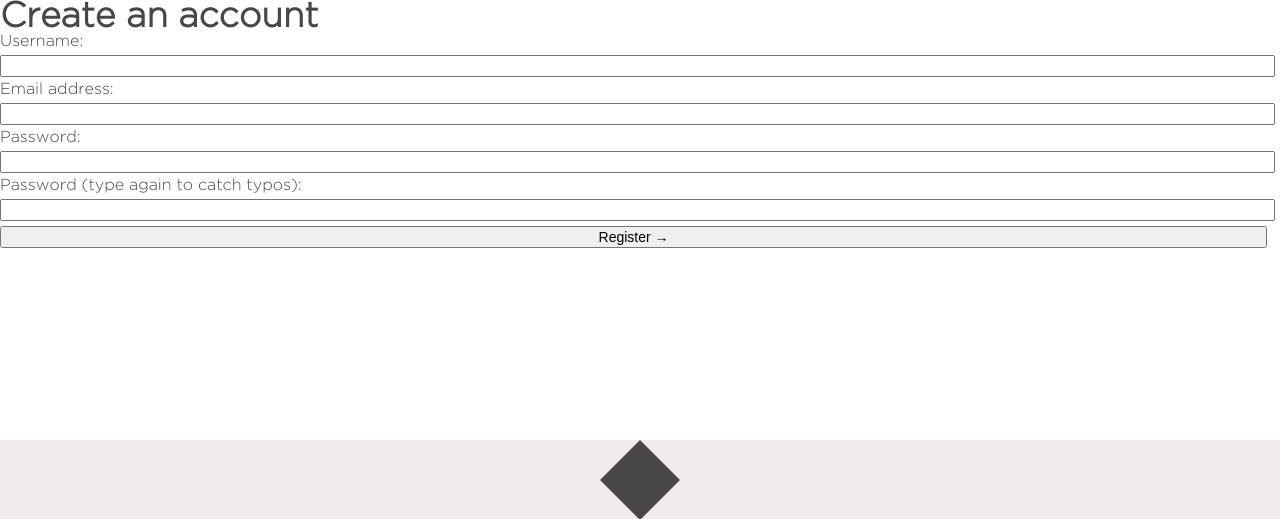
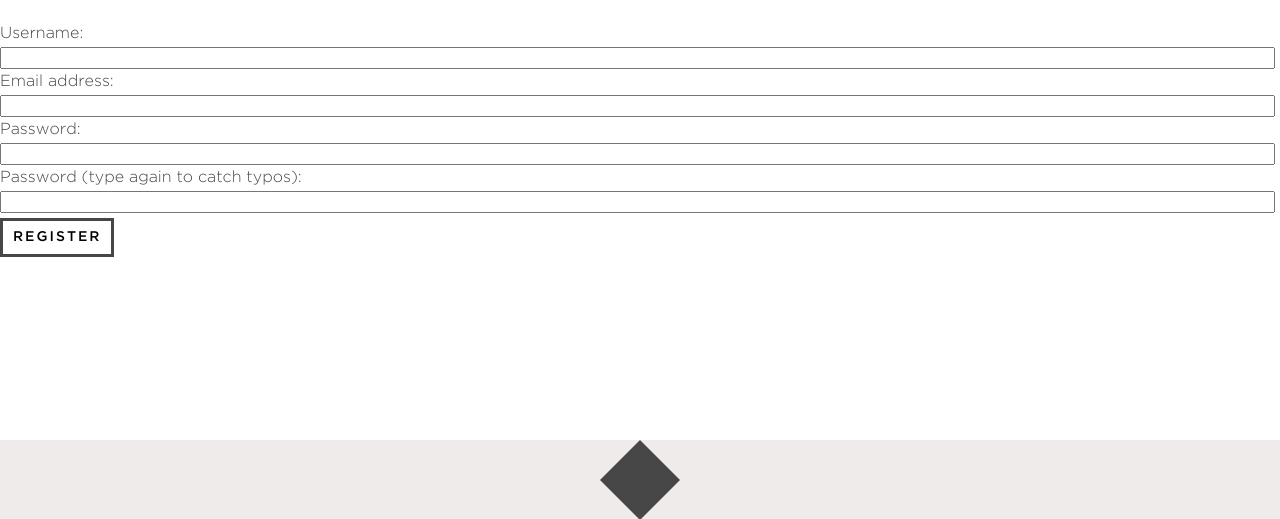
Before and after one commit to hawkaa/listfully, a Django app: template templates/registration/registration_form.html in a window 1280 px wide. Shown: the part 240-759 px from the top of the page. Run offline with Django 3.2, Linux system fonts and the light colour scheme; the template is opened without the code that fills it, so the values that code supplies are empty, except form fields; tables that the repository leaves empty hold one stand-in row (values such as "Sample post"); form fields are guessed from the names that the template uses.

Commit message:
fix: registration form

```diff
--- a/static/css/style.css
+++ b/static/css/style.css
@@ -56,7 +56,11 @@
   height: 100px;
   position: relative;
   font-size: 12px;
+}
 
+.register {
+  margin: 0 auto;
+  padding-top: 2%;
 }
 
 div#diamond {
--- a/templates/registration/registration_form.html
+++ b/templates/registration/registration_form.html
@@ -1,15 +1,12 @@
 {% extends "base.html" %}
 
-{% block title %}Sign up{% endblock %}
-
 {% block content %}
-
+  <div class="row">
     {% if form.errors %}
     <p class="errors">Please correct the errors below: {{ form.non_field_errors }}</p>
     {% endif %}
 
-  <h1>Create an account</h1>
-
+    <div class="register col-lg-3 col-md-3 col-sm-6 col-xs-10">
       <form method="post" action="" class="wide">
     	{% csrf_token %}
         <p>
@@ -40,19 +37,8 @@
           {% endif %}
           {{ form.password2 }}
         </p>
-    <p class="submit"><input type="submit" value="Register &rarr;"></p>
+        <button class="button" type="submit">REGISTER</button>
       </form>
-
+    </div>
+  </div>
 {% endblock %}
-
-{% block content-related %}
-<p>Fill out the form to the left (all fields are required), and your
-account will be created; you'll be sent an email with instructions on how
-to finish your registration.</p>
-
-<p>We'll only use your email to send you signup instructions. We hate spam
-as much as you do.</p>
-
-<p>This account will let you log into the ticket tracker, claim tickets,
-and be exempt from spam filtering.</p>
-{% endblock %}
```
Lines whose indentation alone changed are shown as unchanged.
